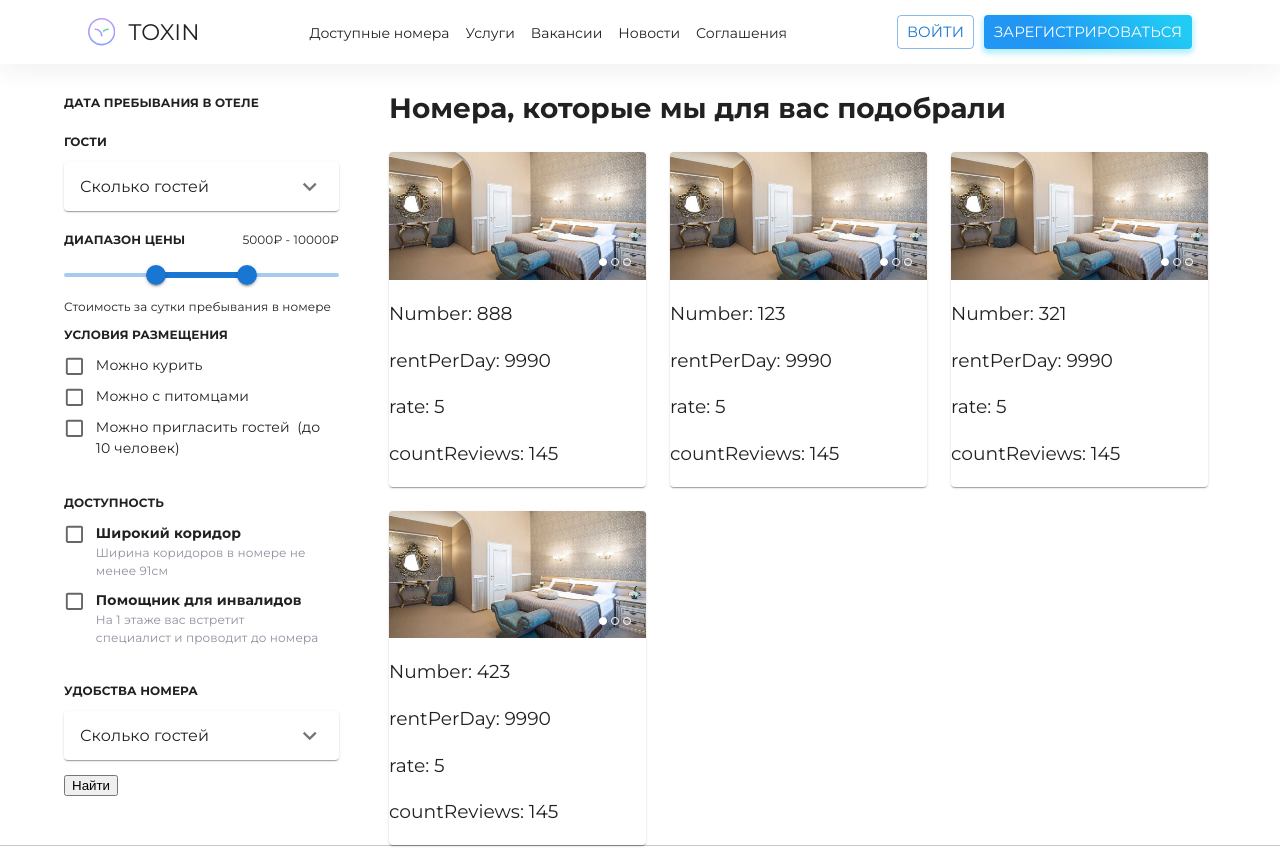
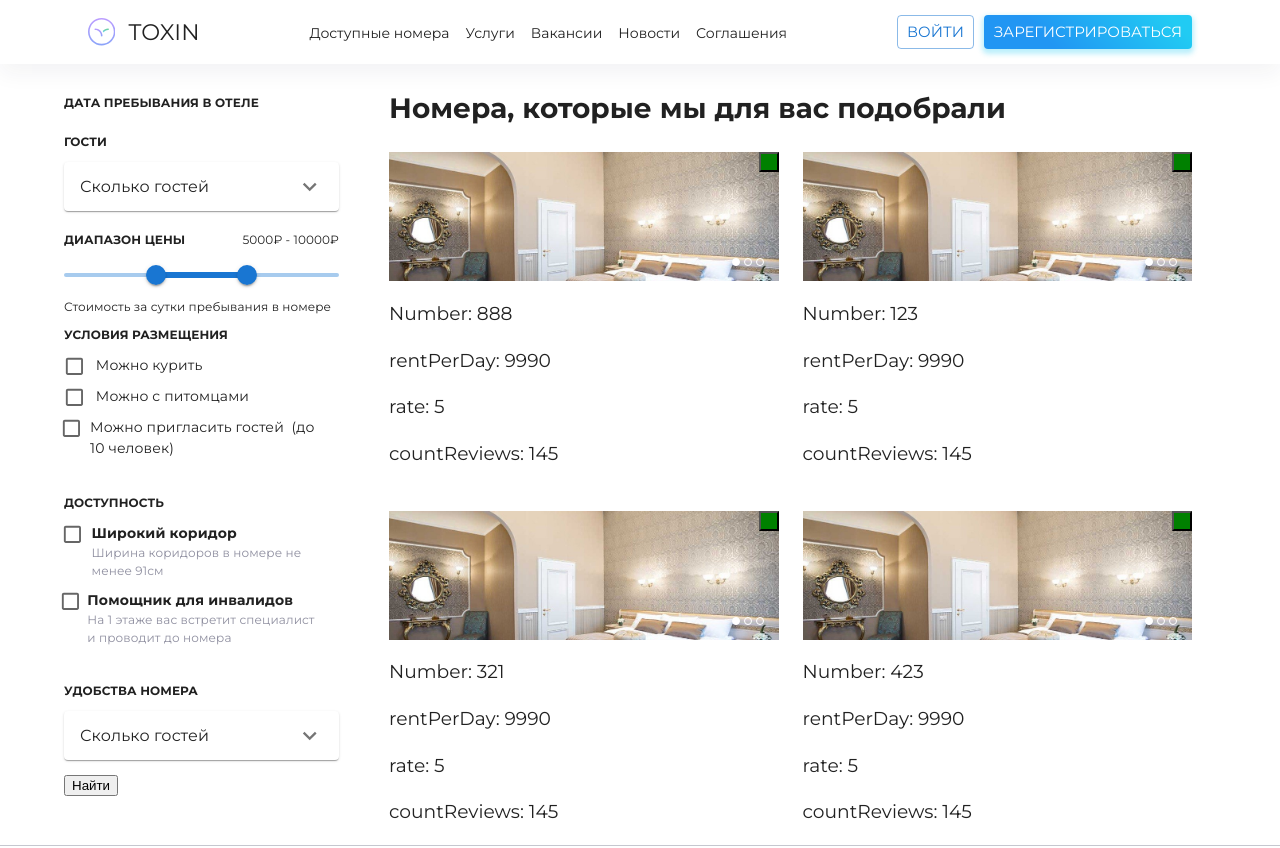
Before and after one commit to Solexofficial/react-hotel_booking, a React (Create React App) app: page /rooms/1 in a window 1280 px wide. Shown: the top 848 px of the page. Built offline with nearby package versions, Linux system fonts and the light colour scheme.

Commit message:
refactor: roomsList grid

```diff
--- a/src/app/app.scss
+++ b/src/app/app.scss
@@ -1,3 +1,21 @@
+* {
+  min-width: 0;
+}
+
+ul,
+li {
+  list-style: none;
+  padding: 0;
+  margin: 0;
+}
+
+.rooms__list {
+  display: grid;
+  grid-row-gap: 20px;
+  grid-column-gap: 12px;
+  grid-template-columns: repeat(auto-fit, minmax(260px, 1fr));
+}
+
 .room-card {
   background: #ffffff;
   overflow: hidden;
@@ -66,7 +84,6 @@
   }
   &__gallery-item {
     height: 100%;
-    object-fit: contain;
   }
   .slick-dotted.slick-slider {
     margin-bottom: 0;
@@ -107,4 +124,6 @@
       box-shadow: 0px 5px 5px rgba(31, 32, 65, 0.3);
     }
   }
+  .slick-slide {
+  }
 }
--- a/src/app/components/common/imageSlider/slickSlider.jsx
+++ b/src/app/components/common/imageSlider/slickSlider.jsx
@@ -2,7 +2,6 @@ import React from 'react';
 import Slider from 'react-slick';
 
 const SlickSlider = ({ images, ...settings }) => {
-  console.log(images);
   return (
     <Slider {...settings} className='room-card__gallery'>
       {images.map(img => (
--- a/src/app/components/ui/rooms/roomCard.jsx
+++ b/src/app/components/ui/rooms/roomCard.jsx
@@ -13,23 +13,32 @@ const sliderImages = [
   { url: image3, key: 'image3' },
 ];
 
+function SamplePrevArrow(props) {
+  const { style, onClick } = props;
+  return (
+    <>
+      <button
+        style={{
+          ...style,
+          display: 'block',
+          background: 'green',
+          right: 0,
+          position: 'absolute',
+          width: '20px',
+          height: '20px',
+          zIndex: 3,
+        }}
+        onClick={onClick}
+      ></button>
+    </>
+  );
+}
+
 const sliderSettings = {
   dots: true,
-  nextArrow: (
-    <>
-      <button className='room-card__gallery-arrow room-card__gallery-arrow--next slick-arrow'>
-        <ChevronRightIcon />
-      </button>
-    </>
-  ),
-  prevArrow: (
-    <>
-      <button className='room-card__gallery-arrow room-card__gallery-arrow--prev prev-slick-arrow"'>123</button>
-    </>
-  ),
-  infinite: false,
-  draggable: false,
-  speed: 500,
+  nextArrow: <SamplePrevArrow />,
+  prevArrow: <SamplePrevArrow />,
+  infinite: true,
   slidesToShow: 1,
   slidesToScroll: 1,
 };
@@ -38,14 +47,14 @@ const RoomCard = ({ numberRoom, rentPerDay, rate, countReviews, images }) => {
   console.log(images);
   console.log(numberRoom, rentPerDay, rate, countReviews);
   return (
-    <Card className='room-card'>
+    <div className='room-card'>
       <SlickSlider {...sliderSettings} images={sliderImages} />
 
       <p>Number: {numberRoom}</p>
       <p>rentPerDay: {rentPerDay}</p>
       <p>rate: {rate}</p>
       <p>countReviews: {countReviews}</p>
-    </Card>
+    </div>
   );
 };
 
--- a/src/app/components/ui/rooms/roomsList.jsx
+++ b/src/app/components/ui/rooms/roomsList.jsx
@@ -4,13 +4,22 @@ import RoomCard from './roomCard';
 
 const RoomsList = ({ rooms }) => {
   return (
-    <Grid container spacing={2}>
-      {rooms.map(room => (
-        <Grid item xs={4} key={room.id}>
-          <RoomCard {...room} />
-        </Grid>
-      ))}
-    </Grid>
+    <>
+      {/* <ul className='rooms__list'>
+        {rooms.map(room => (
+          <li className='rooms__list-item'>
+            <RoomCard {...room} />
+          </li>
+        ))}
+      </ul> */}
+      <Grid xs={12} container spacing={2}>
+        {rooms.map(room => (
+          <Grid item xs={4} md={6} key={room.id}>
+            <RoomCard {...room} />
+          </Grid>
+        ))}
+      </Grid>
+    </>
   );
 };
 
--- a/src/app/layouts/rooms/rooms.jsx
+++ b/src/app/layouts/rooms/rooms.jsx
@@ -36,6 +36,7 @@ const Rooms = () => {
           <section className='mainContent' style={{ flex: '1' }}>
             <h2>Номера, которые мы для вас подобрали</h2>
             <RoomsList rooms={roomsList} />
+            <div></div>
           </section>
         </div>
       </Container>
```
